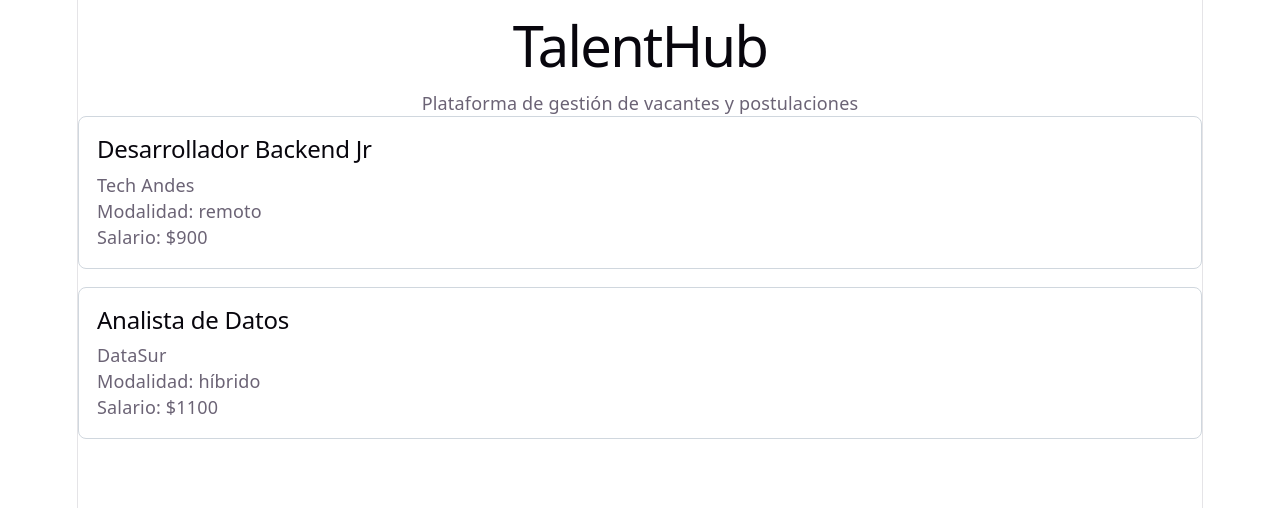
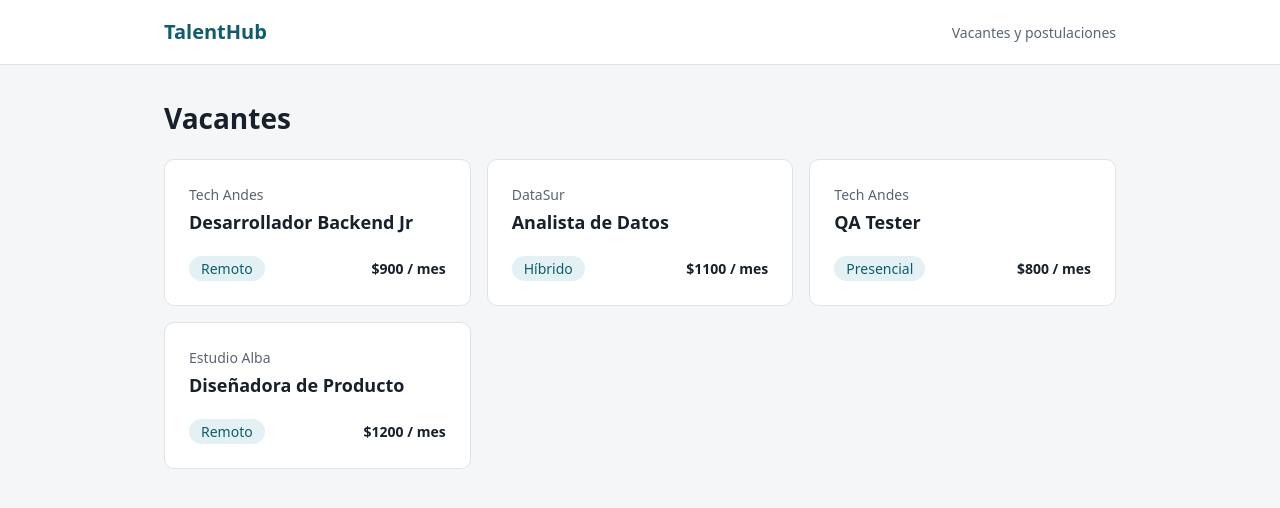
Before and after one commit to vflores-spec/app-web-soho, a React (Vite) app: page / in a window 1280 px wide. Shown: the top 508 px of the page. Built offline with nearby package versions, Linux system fonts and the light colour scheme.

Commit message:
refactor: organize the project into components, types and data

```diff
--- a/src/App.tsx
+++ b/src/App.tsx
@@ -1,22 +1,18 @@
-// "App" es el componente raíz. Un componente es una FUNCIÓN que devuelve JSX (HTML dentro de TypeScript).
+import {Header} from './components/Header';
+import {VacancyList} from './components/VacancyList';
+import { vacancies } from './data/vacancies';
 
-import { VacancyCard } from "./components/VacancyCard";
-
-// Aquí está escrito como función flecha, igual que el resto de nuestro código.
+// App solo ensambla las piezas. No tiene lógica ni estilos propios.
 const App = () => {
-  // "return" devuelve lo que se dibujará en pantalla. Los paréntesis permiten escribirlo en varias líneas.
   return (
-    // <main> es una etiqueta HTML normal. En JSX, todo componente devuelve UN solo elemento que lo envuelve todo.
-    <main>
-      <h1>TalentHub</h1>
-      <p>Plataforma de gestión de vacantes y postulaciones</p>
-      {/* El mismo componente, usado dos veces con datos distintos (datos de prueba en español). */}
-      {/* Los textos van entre comillas; los números van entre llaves: salary={900}. */}
-      <VacancyCard title="Desarrollador Backend Jr" company="Tech Andes" modality="remoto" salary={900} />
-      <VacancyCard title="Analista de Datos" company="DataSur" modality="híbrido" salary={1100} />
-    </main>
+    <div>
+      <Header />
+      <main className="container">
+        <h2>Vacantes</h2>
+        <VacancyList vacancies={vacancies} />
+      </main>
+    </div>
   );
 };
 
-// "export default" permite que otros archivos (main.tsx) puedan importar este componente.
 export default App;
--- /dev/null
+++ b/src/components/Header.css
@@ -0,0 +1,22 @@
+.header {
+  background: var(--color-surface);
+  border-bottom: 1px solid var(--color-border);
+}
+
+.header-content {
+  display: flex;
+  align-items: center;
+  justify-content: space-between;
+  height: 64px;
+}
+
+.header-brand {
+  font-size: 1.25rem;
+  font-weight: 700;
+  color: var(--color-primary);
+}
+
+.header-tagline {
+  font-size: 0.875rem;
+  color: var(--color-muted);
+}
--- /dev/null
+++ b/src/components/Header.tsx
@@ -0,0 +1,13 @@
+import './Header.css';
+
+// La cabecera de la página. No recibe datos: siempre se ve igual.
+export const Header = () => {
+  return (
+    <header className="header">
+      <div className="container header-content">
+        <span className="header-brand">TalentHub</span>
+        <span className="header-tagline">Vacantes y postulaciones</span>
+      </div>
+    </header>
+  );
+};
--- a/src/components/VacancyCard.css
+++ b/src/components/VacancyCard.css
@@ -1,8 +1,37 @@
-/* Un borde, esquinas redondeadas y espacio interior para que se vea como una tarjeta. */
 .vacancy-card {
-  border: 1px solid #d0d7de;
-  border-radius: 8px;
-  padding: 1rem;
-  margin-bottom: 1rem;
-  text-align: left;
+  padding: 1.5rem;
+  background: var(--color-surface);
+  border: 1px solid var(--color-border);
+  border-radius: 10px;
 }
+
+.vacancy-card-company {
+  font-size: 0.875rem;
+  color: var(--color-muted);
+}
+
+.vacancy-card-title {
+  margin-top: 0.25rem;
+  font-size: 1.125rem;
+}
+
+.vacancy-card-footer {
+  display: flex;
+  align-items: center;
+  justify-content: space-between;
+  margin-top: 1.25rem;
+}
+
+.vacancy-card-modality {
+  padding: 2px 0.75rem;
+  font-size: 0.875rem;
+  text-transform: capitalize;
+  color: var(--color-primary);
+  background: #e4f1f4;
+  border-radius: 999px;
+}
+
+.vacancy-card-salary {
+  font-size: 0.875rem;
+  font-weight: 600;
+}
--- a/src/components/VacancyCard.tsx
+++ b/src/components/VacancyCard.tsx
@@ -1,26 +1,21 @@
-// Importa los estilos de este componente. Vite se encarga de incluirlos en la página.
+import type { Vacancy } from '../types/vacancy';
 import './VacancyCard.css';
 
-// Describe QUÉ DATOS recibe el componente y de qué tipo es cada uno.
-// Si alguien usa el componente sin uno de ellos, o con un tipo equivocado, el editor lo marca.
+// Este componente recibe UNA vacante por props.
 interface VacancyCardProps {
-  title: string; // título del puesto
-  company: string; // nombre de la empresa
-  modality: string; // remoto, presencial o híbrido
-  salary: number; // salario ofrecido
+  vacancy: Vacancy;
 }
 
-// El componente es una función flecha que RECIBE las props como un objeto.
-// Los datos se sacan del objeto en la misma línea (destructuring): { title, company, modality, salary }.
-export const VacancyCard = ({ title, company, modality, salary }: VacancyCardProps) => {
+// Muestra los datos de una vacante. Las llaves {} insertan valores de JavaScript dentro del JSX.
+export const VacancyCard = ({ vacancy }: VacancyCardProps) => {
   return (
-    // "className" reemplaza al "class" de HTML (en JavaScript, "class" es una palabra reservada).
     <article className="vacancy-card">
-      {/* Las llaves {} permiten insertar un valor de JavaScript dentro del JSX. */}
-      <h2>{title}</h2>
-      <p>{company}</p>
-      <p>Modalidad: {modality}</p>
-      <p>Salario: ${salary}</p>
+      <p className="vacancy-card-company">{vacancy.company}</p>
+      <h3 className="vacancy-card-title">{vacancy.title}</h3>
+      <div className="vacancy-card-footer">
+        <span className="vacancy-card-modality">{vacancy.modality}</span>
+        <span className="vacancy-card-salary">${vacancy.salary} / mes</span>
+      </div>
     </article>
   );
 };
--- /dev/null
+++ b/src/components/VacancyList.css
@@ -0,0 +1,6 @@
+/* Una cuadrícula que se adapta sola: tantas columnas de al menos 280px como quepan. */
+.vacancy-list {
+  display: grid;
+  grid-template-columns: repeat(auto-fill, minmax(280px, 1fr));
+  gap: 1rem;
+}
--- /dev/null
+++ b/src/components/VacancyList.tsx
@@ -0,0 +1,20 @@
+import type { Vacancy } from '../types/vacancy';
+import { VacancyCard } from './VacancyCard';
+import './VacancyList.css';
+
+// Este componente recibe una LISTA de vacantes por props.
+interface VacancyListProps {
+  vacancies: Vacancy[];
+}
+
+export const VacancyList = ({ vacancies }: VacancyListProps) => {
+  return (
+    <div className="vacancy-list">
+      {/* "map" recorre la lista y devuelve una tarjeta por cada vacante. */}
+      {vacancies.map((vacancy) => (
+        // "key" identifica a cada elemento de la lista. Debe ser único: se usa el id.
+        <VacancyCard key={vacancy.id} vacancy={vacancy} />
+      ))}
+    </div>
+  );
+};
--- /dev/null
+++ b/src/data/vacancies.ts
@@ -0,0 +1,10 @@
+// "import type" porque Vacancy solo existe para TypeScript.
+import type { Vacancy } from '../types/vacancy';
+
+// Datos de ejemplo (datos de prueba en español). En la Semana 6 vendrán de la API.
+export const vacancies: Vacancy[] = [
+  { id: 1, title: 'Desarrollador Backend Jr', company: 'Tech Andes', modality: 'remoto', salary: 900 },
+  { id: 2, title: 'Analista de Datos', company: 'DataSur', modality: 'híbrido', salary: 1100 },
+  { id: 3, title: 'QA Tester', company: 'Tech Andes', modality: 'presencial', salary: 800 },
+  { id: 4, title: 'Diseñadora de Producto', company: 'Estudio Alba', modality: 'remoto', salary: 1200 },
+];
--- a/src/index.css
+++ b/src/index.css
@@ -1,111 +1,42 @@
+/* Los colores del sitio, definidos una sola vez. Se usan con var(--nombre). */
 :root {
-  --text: #6b6375;
-  --text-h: #08060d;
-  --bg: #fff;
-  --border: #e5e4e7;
-  --code-bg: #f4f3ec;
-  --accent: #aa3bff;
-  --accent-bg: rgba(170, 59, 255, 0.1);
-  --accent-border: rgba(170, 59, 255, 0.5);
-  --social-bg: rgba(244, 243, 236, 0.5);
-  --shadow:
-    rgba(0, 0, 0, 0.1) 0 10px 15px -3px, rgba(0, 0, 0, 0.05) 0 4px 6px -2px;
-
-  --sans: system-ui, 'Segoe UI', Roboto, sans-serif;
-  --heading: system-ui, 'Segoe UI', Roboto, sans-serif;
-  --mono: ui-monospace, Consolas, monospace;
-
-  font: 18px/145% var(--sans);
-  letter-spacing: 0.18px;
-  color-scheme: light dark;
-  color: var(--text);
-  background: var(--bg);
-  font-synthesis: none;
-  text-rendering: optimizeLegibility;
-  -webkit-font-smoothing: antialiased;
-  -moz-osx-font-smoothing: grayscale;
-
-  @media (max-width: 1024px) {
-    font-size: 16px;
-  }
+  --color-bg: #f5f6f8;
+  --color-surface: #ffffff;
+  --color-border: #dfe3e8;
+  --color-text: #17202b;
+  --color-muted: #5a6573;
+  --color-primary: #0f5c6e;
 }
 
-@media (prefers-color-scheme: dark) {
-  :root {
-    --text: #9ca3af;
-    --text-h: #f3f4f6;
-    --bg: #16171d;
-    --border: #2e303a;
-    --code-bg: #1f2028;
-    --accent: #c084fc;
-    --accent-bg: rgba(192, 132, 252, 0.15);
-    --accent-border: rgba(192, 132, 252, 0.5);
-    --social-bg: rgba(47, 48, 58, 0.5);
-    --shadow:
-      rgba(0, 0, 0, 0.4) 0 10px 15px -3px, rgba(0, 0, 0, 0.25) 0 4px 6px -2px;
-  }
-
-  #social .button-icon {
-    filter: invert(1) brightness(2);
-  }
-}
-
-#root {
-  width: 1126px;
-  max-width: 100%;
-  margin: 0 auto;
-  text-align: center;
-  border-inline: 1px solid var(--border);
-  min-height: 100svh;
-  display: flex;
-  flex-direction: column;
+/* El borde y el relleno cuentan dentro del ancho de cada elemento. */
+* {
   box-sizing: border-box;
 }
 
 body {
   margin: 0;
+  font-family: system-ui, -apple-system, 'Segoe UI', Roboto, sans-serif;
+  color: var(--color-text);
+  background: var(--color-bg);
+  line-height: 1.5;
 }
 
+/* Quita los márgenes que el navegador pone por defecto. */
 h1,
-h2 {
-  font-family: var(--heading);
-  font-weight: 500;
-  color: var(--text-h);
-}
-
-h1 {
-  font-size: 56px;
-  letter-spacing: -1.68px;
-  margin: 32px 0;
-  @media (max-width: 1024px) {
-    font-size: 36px;
-    margin: 20px 0;
-  }
-}
-h2 {
-  font-size: 24px;
-  line-height: 118%;
-  letter-spacing: -0.24px;
-  margin: 0 0 8px;
-  @media (max-width: 1024px) {
-    font-size: 20px;
-  }
-}
+h2,
+h3,
 p {
   margin: 0;
 }
 
-code,
-.counter {
-  font-family: var(--mono);
-  display: inline-flex;
-  border-radius: 4px;
-  color: var(--text-h);
+/* Centra el contenido y limita su ancho. */
+.container {
+  max-width: 1000px;
+  margin: 0 auto;
+  padding: 0 1.5rem;
 }
 
-code {
-  font-size: 15px;
-  line-height: 135%;
-  padding: 4px 8px;
-  background: var(--code-bg);
+main h2 {
+  margin: 2rem 0 1.25rem;
+  font-size: 1.75rem;
 }
--- /dev/null
+++ b/src/types/vacancy.ts
@@ -0,0 +1,8 @@
+// Describe cómo es una vacante. "export" permite usarla desde otros archivos.
+export interface Vacancy {
+  id: number;
+  title: string;
+  company: string;
+  modality: string;
+  salary: number;
+}
```
